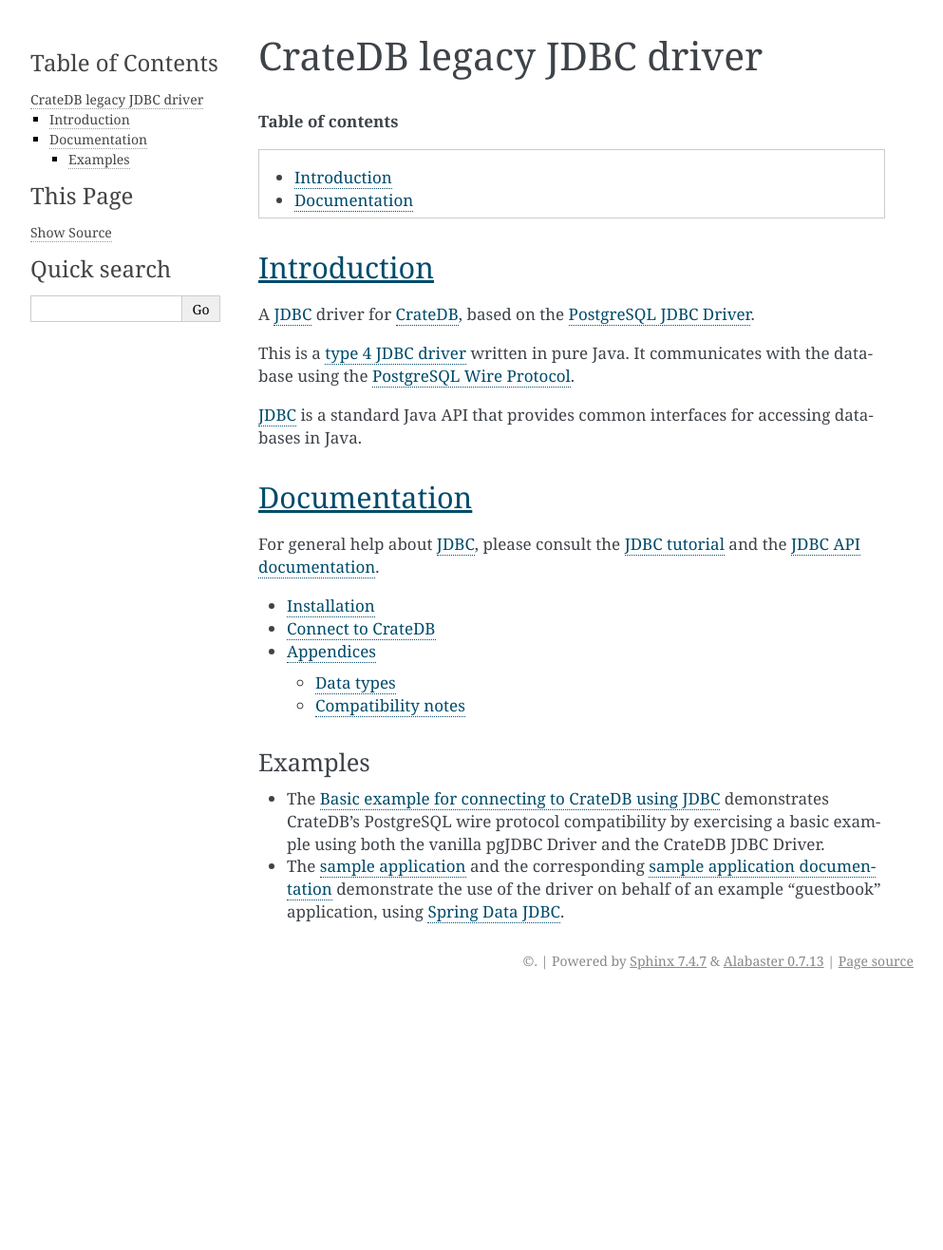
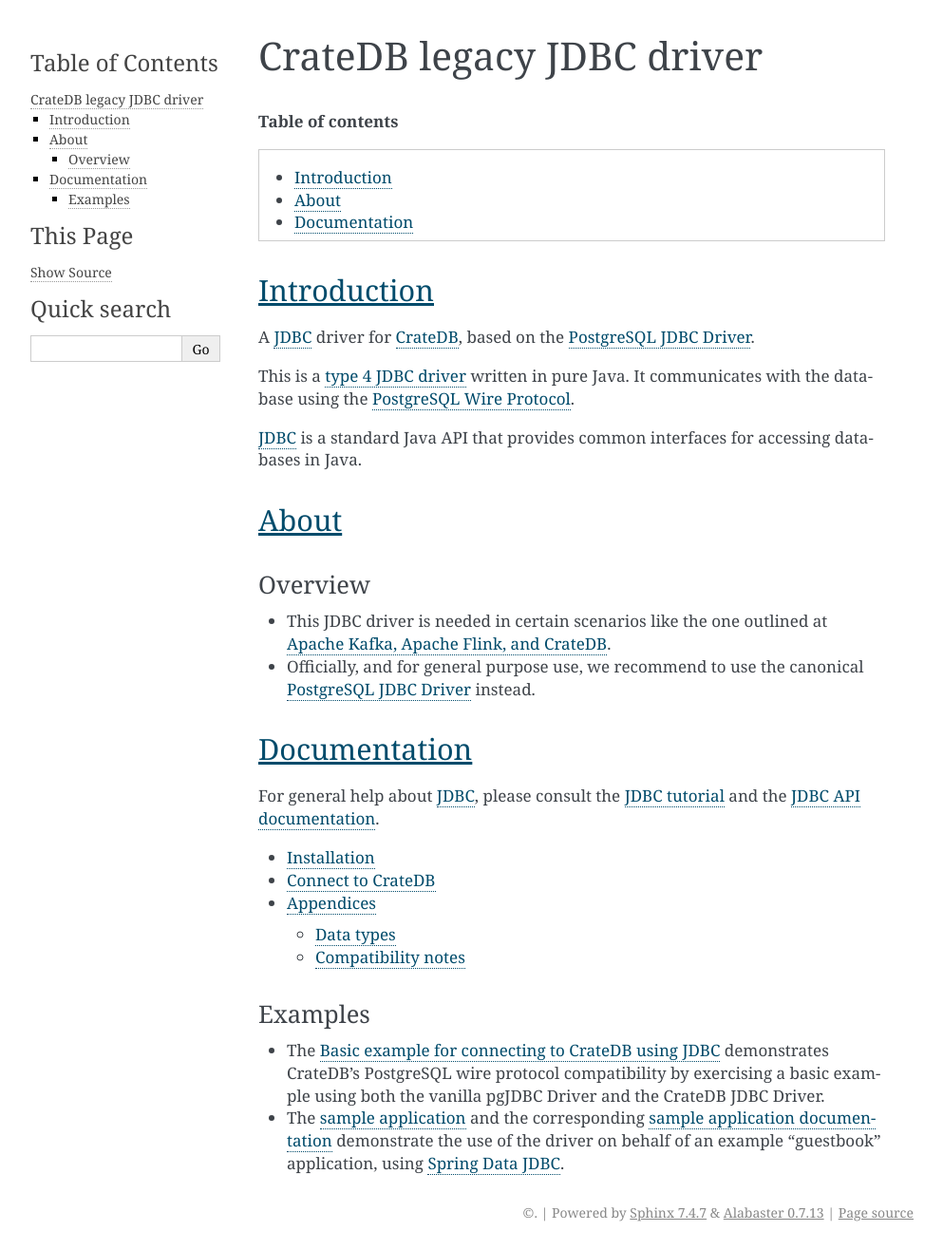
Before and after one commit to crate/crate-jdbc, a Sphinx documentation site: the page built from docs/index.rst, in a window 1280 px wide. Shown: the whole page at 95% size, without its empty margins (148-1141 px from the left). Built offline with Sphinx 7.4.7, drawn with Linux system fonts in a browser that asks for light colours; before the commit the page ends 1051 px from its top, so only the background shows below that.

Commit message:
Documentation: Clarify the purpose of this "legacy" driver
- Describe why it is still needed in a few cases.
- Also add the recommendation to use the official driver in other cases.

```diff
--- a/docs/index.rst
+++ b/docs/index.rst
@@ -24,6 +24,17 @@
 databases in Java.
 
 
+*****
+About
+*****
+
+Overview
+========
+
+- This JDBC driver is needed in certain scenarios like the one outlined at
+  `Apache Kafka, Apache Flink, and CrateDB`_.
+- Officially, and for general purpose use, we recommend to use the canonical
+  `PostgreSQL JDBC Driver`_ instead.
 *************
 Documentation
 *************
@@ -52,6 +63,7 @@
   "guestbook" application, using `Spring Data JDBC`_.
 
 
+.. _Apache Kafka, Apache Flink, and CrateDB: https://github.com/crate/cratedb-examples/tree/main/stacks/kafka-flink
 .. _Basic example for connecting to CrateDB using JDBC: https://github.com/crate/cratedb-examples/tree/main/by-language/java-jdbc
 .. _CrateDB: https://crate.io/products/cratedb/
 .. _hosted on GitHub: https://github.com/crate/crate-jdbc/
```
